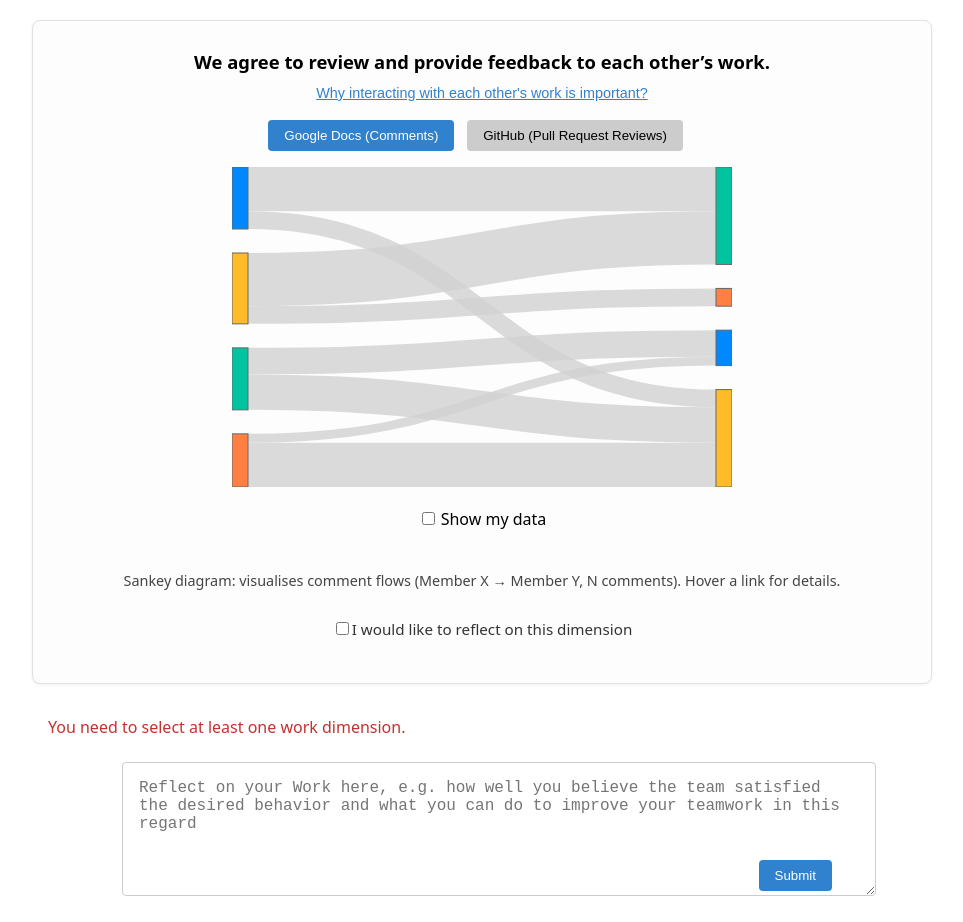
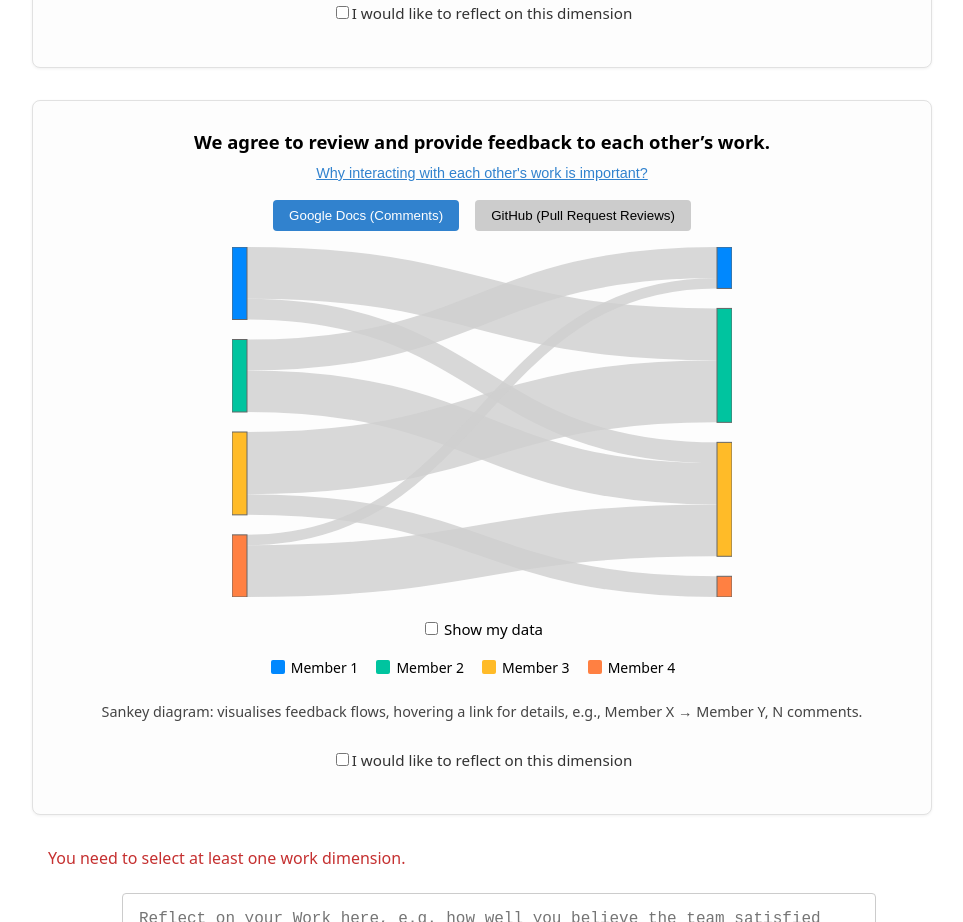
Before and after one commit to yifansong98/teamio, a React (Create React App) app in the folder team-dashboard/: page /contractReflection in a window 1280 px wide. Shown: the part 1500-2422 px from the top of the page, without its empty margins (158-1121 px from the left). Built offline with nearby package versions, Linux system fonts and the light colour scheme.

Commit message:
SIIP demo

```diff
--- a/team-dashboard/public/index.html
+++ b/team-dashboard/public/index.html
@@ -24,7 +24,7 @@
       work correctly both with client-side routing and a non-root public URL.
       Learn how to configure a non-root public URL by running `npm run build`.
     -->
-    <title>React App</title>
+    <title>Teamwork Dashboard</title>
   </head>
   <body>
     <noscript>You need to enable JavaScript to run this app.</noscript>
--- a/team-dashboard/src/ContractPages/ContractReflection/WorkReflection.js
+++ b/team-dashboard/src/ContractPages/ContractReflection/WorkReflection.js
@@ -5,6 +5,7 @@ import DoubleCommentSankey from '../Visualizations/WorkNorms/DoubleCommentSankey
 import ReflectionEditor from '../Components/ReflectionEditor';
 import TimelineExplanation from '../Visualizations/WorkNorms/TimelineExplanation';
 import PieChartExplanation from '../Visualizations/WorkNorms/PieChartExplanation';
+import SankeyExplanation from '../Visualizations/WorkNorms/SankeyExplanation';
 
 import styles from './ContractReflection.module.css';
 
@@ -29,7 +30,7 @@ const workStatements = [
     id: 'work3',
     text: 'We agree to review and provide feedback to each other’s work.',
     caption:
-      'Sankey diagram: visualises comment flows (Member X → Member Y, N comments). Hover a link for details.',
+      'Sankey diagram: visualises feedback flows, hovering a link for details, e.g., Member X → Member Y, N comments.',
     vizType: 'comment',
   },
 ];
@@ -53,6 +54,7 @@ export default function WorkReflection({ onPrevPage }) {
   /* pop‑up modals */
   const [showEquitableModal, setShowEquitableModal] = useState(false);
   const [showTimelyModal, setShowTimelyModal] = useState(false);
+  const [showSankeyModal, setShowSankeyModal] = useState(false);
 
   /* helpers */
   const toggleFlag = (id) =>
@@ -93,7 +95,7 @@ export default function WorkReflection({ onPrevPage }) {
         {st.id === 'work3' && (
           <button
             className={styles.questionLinkBlock}
-            onClick={() => setShowTimelyModal(true)}
+            onClick={() => setShowSankeyModal(true)}
           >
             Why interacting with each other's work is important?
           </button>
@@ -156,6 +158,9 @@ export default function WorkReflection({ onPrevPage }) {
       {showTimelyModal && (
         <TimelineExplanation onClose={() => setShowTimelyModal(false)} />
       )}
+      {showSankeyModal && (
+        <SankeyExplanation onClose={() => setShowSankeyModal(false)} />
+      )}
     </div>
   );
 }
--- a/team-dashboard/src/ContractPages/Visualizations/WorkNorms/DoubleCommentSankey.js
+++ b/team-dashboard/src/ContractPages/Visualizations/WorkNorms/DoubleCommentSankey.js
@@ -1,161 +1,137 @@
-// src/ContractPages/Visualizations/WorkNorms/CommentSankey.js
-import React, { useState, useRef, useEffect } from 'react';
-import * as d3 from 'd3';
-import { sankey, sankeyLinkHorizontal } from 'd3-sankey';
+// src/ContractPages/Visualizations/WorkNorms/DoubleCommentSankey.js
+import React, { useState } from 'react';
+import SankeyChart from './SankeyChart';
 
-export default function CommentSankey() {
-  /* ---------- state for tabs & highlight ---------- */
-  const tabs = [
-    { key: 'google',  label: 'Google Docs (Comments)' },
-    { key: 'github',  label: 'GitHub (Pull Request Reviews)' },
+/* ---------------- helper: coloured legend item ---------------- */
+function LegendItem({ colour, label, isYou }) {
+  return (
+    <div style={{ display: 'flex', alignItems: 'center', marginRight: 18 }}>
+      <span
+        style={{
+          width: 14,
+          height: 14,
+          background: colour,
+          display: 'inline-block',
+          marginRight: 6,
+          borderRadius: 2,
+        }}
+      />
+      <span style={{ fontSize: 14, fontWeight: isYou ? 'bold' : 'normal' }}>
+        {label}
+      </span>
+    </div>
+  );
+}
+
+export default function DoubleCommentSankey() {
+  /* ------------ fake link data (unchanged) ------------ */
+  const googleDocsRawLinks = [
+    { i: 0, j: 1, value: 5 },
+    { i: 0, j: 2, value: 2 },
+    { i: 1, j: 0, value: 3 },
+    { i: 1, j: 2, value: 4 },
+    { i: 2, j: 1, value: 6 },
+    { i: 2, j: 3, value: 2 },
+    { i: 3, j: 0, value: 1 },
+    { i: 3, j: 2, value: 5 },
   ];
-  const [activeTab, setActiveTab]   = useState('google');
-  const [showMine, setShowMine]     = useState(false);
+  const gitHubRawLinks = [
+    { i: 0, j: 1, value: 10 },
+    { i: 0, j: 2, value: 3 },
+    { i: 1, j: 2, value: 4 },
+    { i: 1, j: 3, value: 2 },
+    { i: 2, j: 0, value: 2 },
+    { i: 2, j: 1, value: 6 },
+    { i: 2, j: 3, value: 5 },
+    { i: 3, j: 2, value: 3 },
+  ];
 
-  /* ---------- toy demo data ---------- */
-  const dataSets = {
-    google: [
-      { i: 0, j: 1, value: 5 }, { i: 0, j: 2, value: 2 },
-      { i: 1, j: 0, value: 3 }, { i: 1, j: 2, value: 4 },
-      { i: 2, j: 1, value: 6 }, { i: 2, j: 3, value: 2 },
-      { i: 3, j: 0, value: 1 }, { i: 3, j: 2, value: 5 },
-    ],
-    github: [
-      { i: 0, j: 1, value: 10 }, { i: 0, j: 2, value: 3 },
-      { i: 1, j: 2, value: 4 },  { i: 1, j: 3, value: 2 },
-      { i: 2, j: 0, value: 2 },  { i: 2, j: 1, value: 6 },
-      { i: 2, j: 3, value: 5 },  { i: 3, j: 2, value: 3 },
-    ],
-  };
+  /* ------------ state ------------ */
+  const [activeTab, setActiveTab] = useState('google'); // google | github
+  const [showMyData, setShowMyData] = useState(false);
 
-  /* ---------- current user id for highlight ---------- */
-  const youL = 2; // Member 3 left side
-  const youR = 6; // Member 3 right side
+  const rawLinks =
+    activeTab === 'google' ? googleDocsRawLinks : gitHubRawLinks;
 
-  /* ---------- D3 drawing ---------- */
-  const svgRef      = useRef(null);
-  const tooltipRef  = useRef(null);
-  const [hoverIdx,setHoverIdx] = useState(null);
-  const width = 500, height = 320;
+  /* ------------ current‑user info ------------ */
+  const storedId = localStorage.getItem('TeamIO_CurrentUserId') || '1'; // '1'..'4'
+  const currentIdx = parseInt(storedId, 10) - 1;                      // 0‑based
+  const currentLeft  = currentIdx;        // node 0‑3
+  const currentRight = currentIdx + 4;    // node 4‑7
 
-  useEffect(() => {
-    const svg = d3.select(svgRef.current).attr('width', width).attr('height', height);
-    svg.selectAll('*').remove();                                      // reset
+  /* ------------ colours & labels ------------ */
+  const memberColours = ['#0088FE', '#00C49F', '#FFBB28', '#FF8042'];
+  const baseLabels    = ['Member 1', 'Member 2', 'Member 3', 'Member 4'];
 
-    /* ---- build graph ---- */
-    const nodes = [
-      ...Array.from({ length: 4 }, (_, idx) => ({ id: idx,     name: `Member ${idx+1}` })),
-      ...Array.from({ length: 4 }, (_, idx) => ({ id: idx + 4, name: `Member ${idx+1}` })),
-    ];
-    const links = dataSets[activeTab]
-      .filter(l => l.i !== l.j)
-      .map(l => ({ source: l.i, target: l.j + 4, value: l.value }));
-
-    const sankeyGen = sankey()
-      .nodeId(d => d.id)
-      .nodeWidth(16)
-      .nodePadding(24)
-      .nodeAlign(n => (n.id < 4 ? 0 : 2))
-      .extent([[0,0],[width,height]]);
-
-    const graph = sankeyGen({ nodes: nodes.map(n=>({...n})), links: links.map(l=>({...l})) });
-
-    /* ---- color helpers ---- */
-    const memberColors  = ['#0088FE','#00C49F','#FFBB28','#FF8042'];
-    const givingColor   = '#FF9999';
-    const receiveColor  = '#9999FF';
-
-    /* ---- draw links ---- */
-    svg.append('g').selectAll('path')
-      .data(graph.links)
-      .enter()
-      .append('path')
-      .attr('d', sankeyLinkHorizontal())
-      .attr('fill','none')
-      .attr('stroke', d => {
-        if (showMine) {
-          if (d.source.id === youL)  return givingColor;
-          if (d.target.id === youR)  return receiveColor;
-        }
-        return '#d3d3d3';
-      })
-      .attr('stroke-width', d => Math.max(1, d.width))
-      .attr('stroke-opacity', d => hoverIdx != null ? (graph.links.indexOf(d)===hoverIdx?1:0.25):0.8)
-      .on('mouseover', (evt,d) => {
-        setHoverIdx(graph.links.indexOf(d));
-        tooltip().style('visibility','visible')
-                 .html(`<b>${nodes[d.source.id].name} → ${nodes[d.target.id].name}</b><br>${d.value} comments`)
-      })
-      .on('mousemove', evt => tooltip().style('top',evt.pageY+10+'px').style('left',evt.pageX+10+'px'))
-      .on('mouseout', () => { setHoverIdx(null); tooltip().style('visibility','hidden'); });
-
-    /* ---- draw nodes ---- */
-    const nodeG = svg.append('g').selectAll('g').data(graph.nodes).enter().append('g');
-
-    nodeG.append('rect')
-      .attr('x',d=>d.x0).attr('y',d=>d.y0)
-      .attr('width',d=>d.x1-d.x0).attr('height',d=>d.y1-d.y0)
-      .attr('fill',d=>memberColors[d.id%4]).attr('stroke','#666');
-
-    nodeG.append('text')
-      .attr('x',d=>d.x0>width/2 ? d.x1+8 : d.x0-8)
-      .attr('y',d=>(d.y0+d.y1)/2)
-      .attr('dy','0.35em')
-      .attr('text-anchor',d=>d.x0>width/2?'start':'end')
-      .style('font-size','12px')
-      .text(d=>d.name);
-
-    /* ---- helper: tooltip el ---- */
-    function tooltip() {
-      if (!tooltipRef.current) {
-        tooltipRef.current = d3.select('body').append('div')
-          .style('position','absolute').style('visibility','hidden')
-          .style('background','#fff').style('border','1px solid #ccc')
-          .style('padding','6px 8px').style('border-radius','4px')
-          .style('font-size','12px').style('pointer-events','none')
-          .node();
-      }
-      return d3.select(tooltipRef.current);
-    }
-  }, [activeTab, showMine, hoverIdx]);
-
-  /* ---------- JSX ---------- */
   return (
-    <div style={{ textAlign:'center' }}>
-      {/* Tabs */}
-      <div style={{ margin:'0 0 1rem' }}>
-        {tabs.map(({key,label}) => (
+    <div style={{ textAlign: 'center' }}>
+      {/* -------- Tabs -------- */}
+      <div style={{ marginBottom: '1rem' }}>
+        {['google', 'github'].map(tab => (
           <button
-            key={key}
-            onClick={()=>setActiveTab(key)}
+            key={tab}
+            onClick={() => setActiveTab(tab)}
             style={{
-              padding:'0.5rem 1rem',
-              marginRight:'0.8rem',
-              background: activeTab===key ? '#3182ce' : '#ccc',
-              color:      activeTab===key ? '#fff' : '#000',
-              border:'none', borderRadius:4, cursor:'pointer'
+              padding: '0.5rem 1rem',
+              marginRight: tab === 'google' ? '1rem' : 0,
+              background: activeTab === tab ? '#3182ce' : '#ccc',
+              color: activeTab === tab ? '#fff' : '#000',
+              border: 'none',
+              borderRadius: 4,
+              cursor: 'pointer',
             }}
           >
-            {label}
+            {tab === 'google' ? 'Google Docs (Comments)' : 'GitHub (Pull Request Reviews)'}
           </button>
         ))}
       </div>
 
-      {/* Chart */}
-      <svg ref={svgRef} />
+      {/* -------- Chart -------- */}
+      <SankeyChart
+        width={500}
+        height={350}
+        rawLinks={rawLinks}
+        showMyData={showMyData}
+        currentUserLeftIndex={currentLeft}
+        currentUserRightIndex={currentRight}
+      />
 
-      {/* “Show my data” */}
-      <div style={{ margin:'1rem 0' }}>
-        <label>
+      {/* -------- Show‑my‑data -------- */}
+      <div style={{ marginTop: 16 }}>
+        <label style={{ fontSize: 15 }}>
           <input
             type="checkbox"
-            checked={showMine}
-            onChange={()=>setShowMine(!showMine)}
-            style={{ marginRight:6 }}
+            checked={showMyData}
+            onChange={() => setShowMyData(!showMyData)}
+            style={{ marginRight: 6 }}
           />
           Show my data
         </label>
       </div>
+
+      {/* -------- Legend -------- */}
+      <div
+        style={{
+          marginTop: 18,
+          display: 'flex',
+          justifyContent: 'center',
+          flexWrap: 'wrap',
+        }}
+      >
+        {baseLabels.map((lbl, idx) => {
+          const isYou = idx === currentIdx && showMyData;
+          const labelText = isYou ? `${lbl} (You)` : lbl;
+          return (
+            <LegendItem
+              key={idx}
+              colour={memberColours[idx]}
+              label={labelText}
+              isYou={isYou}
+            />
+          );
+        })}
+      </div>
+
     </div>
   );
 }
--- a/team-dashboard/src/ContractPages/Visualizations/WorkNorms/SankeyChart.js
+++ b/team-dashboard/src/ContractPages/Visualizations/WorkNorms/SankeyChart.js
@@ -3,15 +3,6 @@ import React, { useEffect, useRef, useState } from 'react';
 import * as d3 from 'd3';
 import { sankey, sankeyLinkHorizontal } from 'd3-sankey';
 
-/**
- * SankeyChart
- * A subcomponent that implements a 2-column sankey for 4 members:
- *   0..3 => left, 4..7 => right
- * Each link is { source, target, value }, i => j+4
- *
- * "Show my data" highlights only the flows if they involve the current user,
- * but does NOT change node color.
- */
 export default function SankeyChart({
   width,
   height,
@@ -20,152 +11,135 @@ export default function SankeyChart({
   currentUserLeftIndex,
   currentUserRightIndex,
 }) {
-  const svgRef = useRef();
+  const svgRef     = useRef();
   const tooltipRef = useRef();
   const [hoveredLinkIndex, setHoveredLinkIndex] = useState(null);
 
   useEffect(() => {
-    // 1) Define 8 nodes: 0..3 => left, 4..7 => right
+    /* ---------- 1 · DEFINE NODES & LINKS ---------- */
     const nodes = [
-      { id: 0, name: "Member 1 (L)" },
-      { id: 1, name: "Member 2 (L)" },
-      { id: 2, name: "Member 3 (L)" },
-      { id: 3, name: "Member 4 (L)" },
-      { id: 4, name: "Member 1 (R)" },
-      { id: 5, name: "Member 2 (R)" },
-      { id: 6, name: "Member 3 (R)" },
-      { id: 7, name: "Member 4 (R)" },
+      { id: 0, name: 'Member 1' },
+      { id: 1, name: 'Member 2' },
+      { id: 2, name: 'Member 3' },
+      { id: 3, name: 'Member 4' },
+      { id: 4, name: 'Member 1' },
+      { id: 5, name: 'Member 2' },
+      { id: 6, name: 'Member 3' },
+      { id: 7, name: 'Member 4' },
     ];
 
-    // 2) Convert rawLinks => sankey links => i-> j+4
     const links = rawLinks
       .filter(d => d.i !== d.j)
       .map(d => ({
         source: d.i,
-        target: d.j + 4,
-        value: d.value,
+        target: d.j + 4,   // right column
+        value:  d.value,
       }));
 
-    // Clear previous
-    d3.select(svgRef.current).selectAll("*").remove();
+    /* ---------- 2 · CLEAN & TOOLTIP ---------- */
+    d3.select(svgRef.current).selectAll('*').remove();
 
-    // Create or select a tooltip
     let tooltip = d3.select(tooltipRef.current);
     if (tooltip.empty()) {
-      tooltip = d3.select("body").append("div")
-        .attr("class", "sankey-tooltip")
-        .style("position", "absolute")
-        .style("visibility", "hidden")
-        .style("background", "#fff")
-        .style("border", "1px solid #ccc")
-        .style("padding", "5px")
-        .style("border-radius", "4px")
-        .style("font-size", "12px")
-        .style("pointer-events", "none");
+      tooltip = d3.select('body')
+        .append('div')
+        .attr('class', 'sankey-tooltip')
+        .style('position', 'absolute')
+        .style('visibility', 'hidden')
+        .style('background', '#fff')
+        .style('border', '1px solid #ccc')
+        .style('padding', '6px 8px')
+        .style('border-radius', '4px')
+        .style('font-size', '12px')
+        .style('pointer-events', 'none');
       tooltipRef.current = tooltip.node();
     }
 
-    // 3) Define sankey
-    const sankeyGenerator = sankey()
+    /* ---------- 3 · SANKEY GEN ---------- */
+    const sankeyGen = sankey()
       .nodeId(d => d.id)
       .nodeWidth(15)
       .nodePadding(20)
-      .nodeAlign(node => (node.id < 4 ? 0 : 2))
-      .nodeSort((a, b) => a.id - b.id)
+      .nodeAlign(n => (n.id < 4 ? 0 : 2))  // fixed two columns
+      .nodeSort((a, b) => a.id - b.id)      // keep 0‑3, 4‑7 order
       .extent([[0, 0], [width, height]]);
 
-    const graph = sankeyGenerator({
-      nodes: nodes.map(d => ({ ...d })),
-      links: links.map(d => ({ ...d })),
+    const graph = sankeyGen({
+      nodes: nodes.map(n => ({ ...n })),
+      links: links.map(l => ({ ...l })),
     });
 
     const svg = d3.select(svgRef.current)
-      .attr("width", width)
-      .attr("height", height);
+      .attr('width',  width)
+      .attr('height', height);
 
-    // Colors for members
-    const memberColors = ["#0088FE", "#00C49F", "#FFBB28", "#FF8042"];
-    // Link highlight colors
-    const givingColor = "#FF9999";    // flows from current user
-    const receivingColor = "#9999FF"; // flows to current user
-    const defaultLinkColor = "#ccc";
+    /* ---------- 4 · LINKS ---------- */
+    const memberColors   = ['#0088FE', '#00C49F', '#FFBB28', '#FF8042'];
+    const givingColor    = '#FF9999';
+    const receivingColor = '#9999FF';
+    const defaultLink    = '#d0d0d0';
 
-    // 4) Draw links
-    svg.append("g")
-      .selectAll("path")
+    svg.append('g')
+      .selectAll('path')
       .data(graph.links)
       .enter()
-      .append("path")
-      .attr("d", sankeyLinkHorizontal())
-      .attr("fill", "none")
-      .attr("stroke", (d, i) => {
+      .append('path')
+      .attr('d', sankeyLinkHorizontal())
+      .attr('fill', 'none')
+      .attr('stroke', d => {
         if (showMyData) {
-          // If the current user is the source => giving color
-          if (d.source.id === currentUserLeftIndex) {
-            return givingColor;
-          }
-          // If the current user is the target => receiving color
-          if (d.target.id === currentUserRightIndex) {
-            return receivingColor;
-          }
+          if (d.source.id === currentUserLeftIndex)  return givingColor;
+          if (d.target.id === currentUserRightIndex) return receivingColor;
         }
-        return defaultLinkColor;
+        return defaultLink;
       })
-      .attr("stroke-width", d => Math.max(1, d.width))
-      .attr("stroke-opacity", (d, i) => {
-        if (hoveredLinkIndex != null) {
-          return i === hoveredLinkIndex ? 1 : 0.3;
-        }
-        return 0.8;
+      .attr('stroke-width', d => Math.max(1, d.width))
+      .attr('stroke-opacity', d =>
+        hoveredLinkIndex != null && hoveredLinkIndex !== graph.links.indexOf(d) ? 0.25 : 0.8
+      )
+      .on('mouseover', (event, d) => {
+        setHoveredLinkIndex(graph.links.indexOf(d));
+        const src = nodes[d.source.id].name;
+        const dst = nodes[d.target.id].name;
+        tooltip
+          .style('visibility', 'visible')
+          .html(`<strong>${src} → ${dst}</strong><br/>${d.value} comments`);
       })
-      .on("mouseover", (event, d) => {
-        const idx = graph.links.indexOf(d);
-        setHoveredLinkIndex(idx);
-        d3.select(event.currentTarget).raise();
-
-        const leftName = graph.nodes[d.source.id].name.replace(" (L)", "");
-        const rightName = graph.nodes[d.target.id].name.replace(" (R)", "");
-        tooltip.style("visibility", "visible")
-          .html(`<strong>${leftName} → ${rightName}</strong><br/>${d.value} feedback`);
+      .on('mousemove', event => {
+        tooltip
+          .style('top',  `${event.pageY + 12}px`)
+          .style('left', `${event.pageX + 12}px`);
       })
-      .on("mousemove", (event) => {
-        tooltip.style("top", (event.pageY + 10) + "px")
-          .style("left", (event.pageX + 10) + "px");
-      })
-      .on("mouseout", () => {
+      .on('mouseout', () => {
         setHoveredLinkIndex(null);
-        tooltip.style("visibility", "hidden");
+        tooltip.style('visibility', 'hidden');
       });
 
-    // 5) Draw nodes (same color left & right for the same base index)
-    const nodeGroup = svg.append("g")
-      .selectAll("g")
+    /* ---------- 5 · NODES & LABELS ---------- */
+    const nodeG = svg.append('g')
+      .selectAll('g')
       .data(graph.nodes)
       .enter()
-      .append("g");
+      .append('g');
 
-    nodeGroup.append("rect")
-      .attr("x", d => d.x0)
-      .attr("y", d => d.y0)
-      .attr("width", d => d.x1 - d.x0)
-      .attr("height", d => d.y1 - d.y0)
-      .attr("fill", d => {
-        let baseIndex = d.id < 4 ? d.id : d.id - 4;
-        return memberColors[baseIndex];
-      })
-      .attr("stroke", "#666");
+    // rectangles
+    nodeG.append('rect')
+      .attr('x', d => d.x0)
+      .attr('y', d => d.y0)
+      .attr('width',  d => d.x1 - d.x0)
+      .attr('height', d => d.y1 - d.y0)
+      .attr('fill', d => memberColors[d.id % 4])
+      .attr('stroke', '#666');
 
-    // Node labels
-    nodeGroup.append("text")
-      .attr("x", d => d.x0 - 6)
-      .attr("y", d => (d.y0 + d.y1) / 2)
-      .attr("dy", "0.35em")
-      .attr("text-anchor", "end")
-      .text(d => d.name.replace(" (L)", "").replace(" (R)", ""))
-      .style("font-weight", "normal")
-      .filter(d => d.x0 > width / 2)
-      .attr("x", d => d.x1 + 6)
-      .attr("text-anchor", "start");
+    // text labels
+    nodeG.append('text')
+      .attr('dy', '0.35em')
+      .attr('x',  d => (d.id < 4 ? d.x0 - 10 : d.x1 + 10)) // left or right offset
+      .attr('y',  d => (d.y0 + d.y1) / 2)
+      .attr('text-anchor', d => (d.id < 4 ? 'end' : 'start'))
+      .style('font-size', 12)
+      .style('font-family', 'sans-serif')
+      .text(d => d.name);
 
   }, [
     width,
--- /dev/null
+++ b/team-dashboard/src/ContractPages/Visualizations/WorkNorms/SankeyExplanation.js
@@ -0,0 +1,58 @@
+import React from 'react';
+import SankeyChart from './SankeyChart';
+import styles from './WorkExplanation.module.css';   // same CSS as others
+
+export default function SankeyExplanation({ onClose }) {
+  /* ------------------------------------------------------------------ *
+   *  “Sparse / unhealthy” example                                       *
+   *                                                                     *
+   *  • Members 1 ⇄ 2 exchange a few comments (values 2 and 1).          *
+   *  • Members 3 & 4 appear but contribute nothing.  To keep them       *
+   *    visible, we add tiny self‑links (value 0.1) that render as       *
+   *    hair‑line rectangles yet give the nodes a height > 0.            *
+   * ------------------------------------------------------------------ */
+  const sparseLinks = [
+    { i: 0, j: 1, value: 2 },   // 1 ➜ 2
+    { i: 1, j: 0, value: 1 },   // 2 ➜ 1
+    { i: 2, j: 2, value: 1 }, // 3 no real feedback
+    { i: 3, j: 3, value: 1 }  // 4 no real feedback
+  ];
+
+  return (
+    <div className={styles.modalOverlay}>
+      <div className={styles.modalContent}>
+        <h2 style={{ marginBottom: 12 }}>Inclusive Feedback Patterns</h2>
+
+        <p style={{ lineHeight: 1.55, textAlign: 'left', maxWidth: 640 }}>
+          Strong teams <strong>regularly review and comment on one
+          another’s work</strong>. Constructive feedback broadens
+          perspectives, surfaces issues early, and helps everyone align
+          on shared goals. When feedback flows only between a small
+          subset of members, the team risks “silos” and missed learning
+          opportunities.
+        </p>
+
+        <h3 style={{ marginTop: 28, marginBottom: 10, fontSize: 17 }}>
+          Sparse feedback pattern&nbsp;(not recommended)
+        </h3>
+
+        <SankeyChart
+          width={460}
+          height={320}
+          rawLinks={sparseLinks}
+          showMyData={false}
+          currentUserLeftIndex={0}  /* dummy */
+          currentUserRightIndex={4} /* dummy */
+        />
+
+        <p style={{ marginTop: 10, fontSize: 14, color: '#555' }}>
+          Only a small exchange between two members is visible; other
+          teammates give or receive virtually no comments. Aim for
+          feedback that flows among <em>all</em> team members.
+        </p>
+
+        <button className={styles.closeBtn} onClick={onClose}>Close</button>
+      </div>
+    </div>
+  );
+}
--- a/team-dashboard/src/ContractPages/Visualizations/WorkNorms/TimelineExplanation.js
+++ b/team-dashboard/src/ContractPages/Visualizations/WorkNorms/TimelineExplanation.js
@@ -27,10 +27,10 @@ export default function TimelineExplanation({ onClose }) {
 
         <div className={styles.chartContainer}>
           <LineChart
-            width={400}
-            height={250}
+            width={500}
+            height={300}
             data={exampleData}
-            margin={{ top: 20, right: 20, left: 20, bottom: 20 }}
+            margin={{ top: 20, right: 30, left: 30, bottom: 20 }}
           >
             <CartesianGrid strokeDasharray="3 3" />
             <XAxis dataKey="day" />
--- a/team-dashboard/src/ContractPages/Visualizations/WorkNorms/WorkExplanation.module.css
+++ b/team-dashboard/src/ContractPages/Visualizations/WorkNorms/WorkExplanation.module.css
@@ -17,7 +17,7 @@
     background: #fff;
     padding: 1.5rem;
     border-radius: 8px;
-    width: 450px;
+    width: 550px;
     max-width: 90%;
     font-family: system-ui, sans-serif;
     color: #2d3748;
--- a/team-dashboard/src/ContractPages/Visualizations/WorkNorms/WorkPieCharts.js
+++ b/team-dashboard/src/ContractPages/Visualizations/WorkNorms/WorkPieCharts.js
@@ -168,12 +168,12 @@ export default function WorkPieCharts() {
       </div>
 
       {/* Single PieChart for the active tab */}
-      <PieChart width={320} height={320}>
+      <PieChart width={500} height={350}>
         <Pie
           data={data}
           cx="50%"
           cy="50%"
-          outerRadius={90}
+          outerRadius={120}
           dataKey="value"
           label={renderPercentageLabel}
         >
--- a/team-dashboard/src/ContractPages/Visualizations/WorkNorms/WorkTimelineCharts.js
+++ b/team-dashboard/src/ContractPages/Visualizations/WorkNorms/WorkTimelineCharts.js
@@ -147,9 +147,9 @@ export default function WorkTimelineCharts() {
 
       <LineChart
         width={500}
-        height={300}
+        height={350}
         data={lineData}
-        margin={{ top: 20, right: 30, left: 20, bottom: 20 }}
+        margin={{ top: 20, right: 30, left: 30, bottom: 20 }}
       >
         <CartesianGrid strokeDasharray="3 3" />
         {/* X-axis with actual date strings from "day" */}
```
Also changed, not shown: team-dashboard/src/ContractPages/Visualizations/WorkNorms/PieChartExplanation.js (+4 -4 lines), team-dashboard/src/HomePages/ProgressTypes/ProgressTypes.js (+44 -42 lines).
